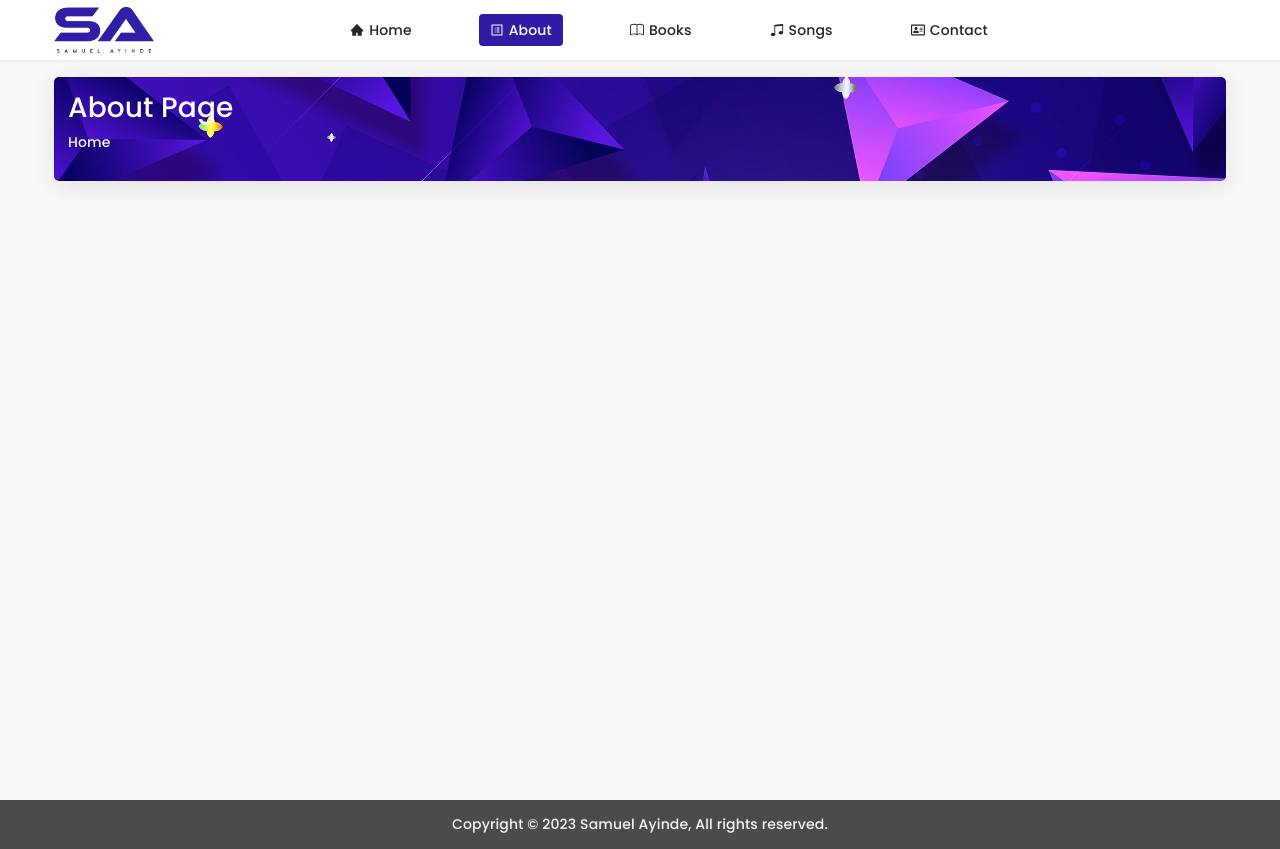
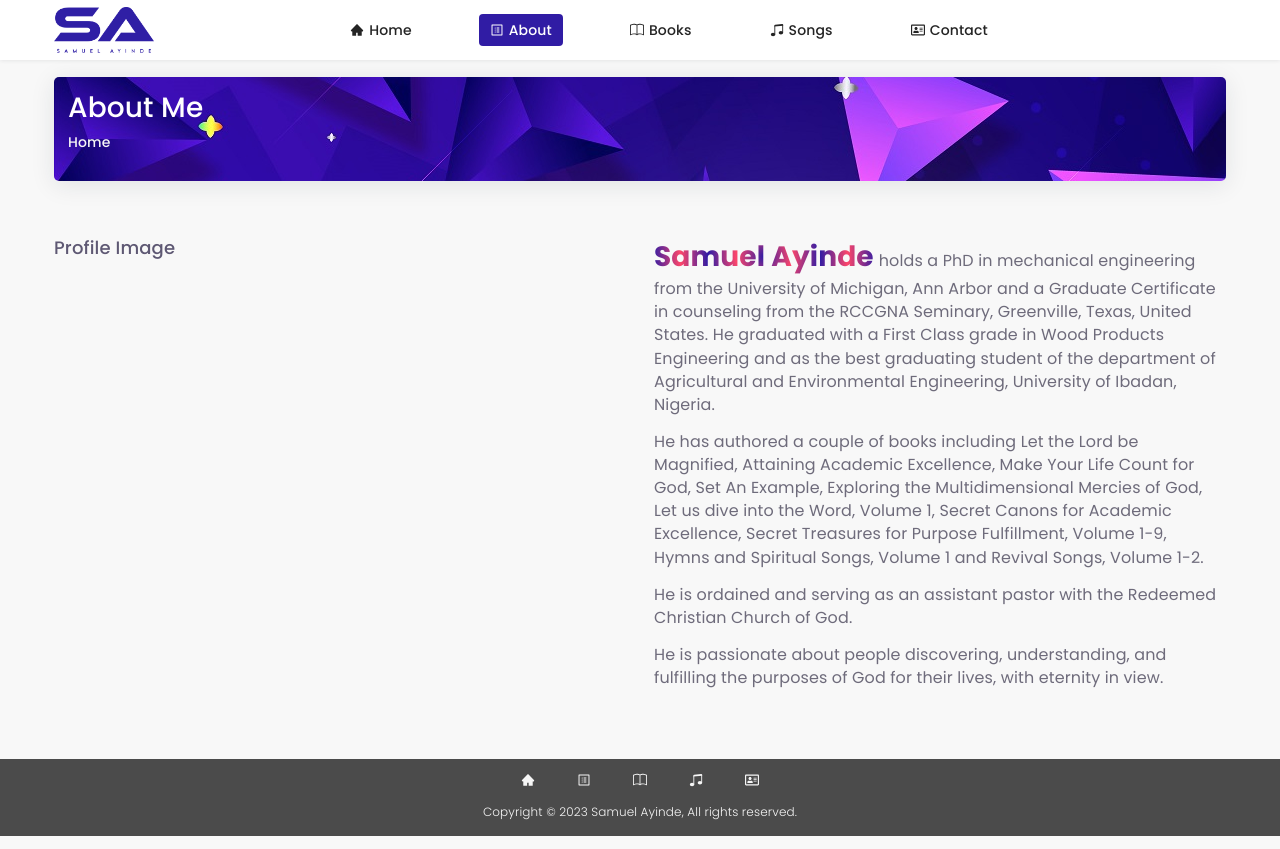
Before and after one commit to AyodEji-09/pastor-ayinde, a React (Vite) app: page /about in a window 1280 px wide. Built offline with nearby package versions, Linux system fonts and the light colour scheme.

Commit message:
about page setup

```diff
--- a/src/components/Footer/Footer.jsx
+++ b/src/components/Footer/Footer.jsx
@@ -1,3 +1,10 @@
+import { Link } from "react-router-dom";
+import { AiFillHome } from "react-icons/ai";
+import { FaRegAddressCard } from "react-icons/fa";
+import { CgMenuGridR } from "react-icons/cg";
+import { AiOutlineProfile } from "react-icons/ai";
+import { BsBook, BsMusicNoteBeamed } from "react-icons/bs";
+
 const Footer = () => {
   const year = new Date().getFullYear();
   return (
@@ -6,7 +13,27 @@ const Footer = () => {
         <div className="row">
           <div className="col-lg-12">
             <div className="footer p-1 text-center">
-              <p className="m-0 p-0 text-light">
+              <div className="d-flex gap-3 justify-content-center align-items-center mb-1">
+                <Link className="text-light d-flex align-items-center" to={"/"}>
+                  <AiFillHome />
+                </Link>
+                <Link
+                  className="text-light d-flex align-items-center"
+                  to={"/about"}
+                >
+                  <AiOutlineProfile />
+                </Link>
+                <Link className="text-light d-flex align-items-center" to={"/books"}>
+                  <BsBook />
+                </Link>
+                <Link className="text-light d-flex align-items-center" to={"/songs"}>
+                  <BsMusicNoteBeamed />
+                </Link>
+                <Link className="text-light d-flex align-items-center" to={"/contact"}>
+                  <FaRegAddressCard />
+                </Link>
+              </div>
+              <p className="m-0 p-0 text-light small fw-light">
                 Copyright © {year} Samuel Ayinde, All rights reserved.
               </p>
             </div>
--- a/src/index.css
+++ b/src/index.css
@@ -44,8 +44,11 @@
   -webkit-background-clip: text;
   -webkit-text-fill-color: transparent;
 }
+.lh-2 {
+  line-height: 1.45;
+}
 /* breadcrump  */
-.inner{
+.inner {
   background: url("./assets/images/inner.jpg") no-repeat;
 }
 /* Homepage style  */
@@ -53,7 +56,7 @@
   background: url("./assets/images/bg.jpg") no-repeat;
   min-height: 100vh;
 }
-#home .home__name {
+.home__name {
   font-size: 2rem;
   font-weight: bolder;
   margin-right: 5px;
@@ -80,3 +83,18 @@
     inset -4px -4px 8px -1px hsla(0, 0%, 100%, 0);
   transform: scale(0.95);
 }
+
+/* about page   */
+.about__image {
+  position: relative;
+}
+.about__image img::after {
+  content: "";
+  position: absolute;
+  border: 2px solid var(--bs-primary);
+  border-radius: 4px;
+  top: -5px;
+  right: 5px;
+  height: 100%;
+  width: 100%;
+}
--- a/src/pages/About.jsx
+++ b/src/pages/About.jsx
@@ -1,12 +1,54 @@
 import transition from "../components/transition";
 import Breadcrump from "../components/common/Breadcrump";
+// import loading from "../assets/images/loading.jpg";
 
 const About = () => {
   return (
     <section id="about">
-      <div className="container vh-100">
-        <Breadcrump page="About Page" />
-
+      <div className="container">
+        <Breadcrump page="About Me" />
+        <div className="row my-3">
+          <div className="col-lg-6 my-1">
+            <div className="about__image">
+              <h4>Profile Image</h4>
+              {/* <img src={loading} alt="" /> */}
+            </div>
+          </div>
+          <div className="col-lg-6 my-1">
+            <div className="about__desc">
+              <p className="lh-2">
+                <span className="home__name text-radial">Samuel Ayinde</span>
+                <span className="lead">
+                  holds a PhD in mechanical engineering from the University of
+                  Michigan, Ann Arbor and a Graduate Certificate in counseling
+                  from the RCCGNA Seminary, Greenville, Texas, United States. He
+                  graduated with a First Class grade in Wood Products
+                  Engineering and as the best graduating student of the
+                  department of Agricultural and Environmental Engineering,
+                  University of Ibadan, Nigeria.
+                </span>
+              </p>
+              <p className="lead lh-2">
+                He has authored a couple of books including Let the Lord be
+                Magnified, Attaining Academic Excellence, Make Your Life Count
+                for God, Set An Example, Exploring the Multidimensional Mercies
+                of God, Let us dive into the Word, Volume 1, Secret Canons for
+                Academic Excellence, Secret Treasures for Purpose Fulfillment,
+                Volume 1-9, Hymns and Spiritual Songs, Volume 1 and Revival
+                Songs, Volume 1-2.
+              </p>
+              <p className="lead lh-2">
+                He is ordained and serving as an assistant pastor with the
+                Redeemed Christian Church of God.
+              </p>
+              <p className="lead lh-2">
+                He is passionate about people discovering, understanding, and
+                fulfilling the purposes of God for their lives, with eternity in
+                view.
+              </p>
+            </div>
+          </div>
+        </div>
       </div>
     </section>
   );
--- a/src/pages/Contact.jsx
+++ b/src/pages/Contact.jsx
@@ -27,7 +27,7 @@ const Contact = () => {
           from_name: form.name,
           to_name: "Samuel Ayinde",
           from_email: form.email,
-          to_email: "abiodunsamyemi@gmail.com",
+          to_email: "sasamuelayinde@gmail.com",
           message: form.message,
         },
         import.meta.env.VITE_APP_EMAILJS_PUBLIC_KEY
@@ -64,7 +64,7 @@ const Contact = () => {
   return (
     <section id="contact">
       <div className="container vh-100">
-        <Breadcrump page="Contact Page" />
+        <Breadcrump page="Contact Me" />
         <div className="row d-flex">
           <div className="col-lg-5 my-1">
             <div className="shadow-sm bg-white rounded p-1">
@@ -78,6 +78,7 @@ const Contact = () => {
                   value={form.name}
                   onChange={handleChange}
                   placeholder="Name"
+                  required
                   className="form-control my-1"
                 />
                 <input
@@ -85,6 +86,7 @@ const Contact = () => {
                   name="email"
                   value={form.email}
                   onChange={handleChange}
+                  required
                   placeholder="Email"
                   className="form-control my-1"
                 />
@@ -102,6 +104,7 @@ const Contact = () => {
                   onChange={handleChange}
                   className="form-control my-1"
                   placeholder="Message"
+                  required
                   rows="5"
                 ></textarea>
                 <button onClick={handleSubmit} className="btn btn-primary mt-1">
```
Also changed, not shown: src/components/common/Breadcrump.jsx (+7 -3 lines).
